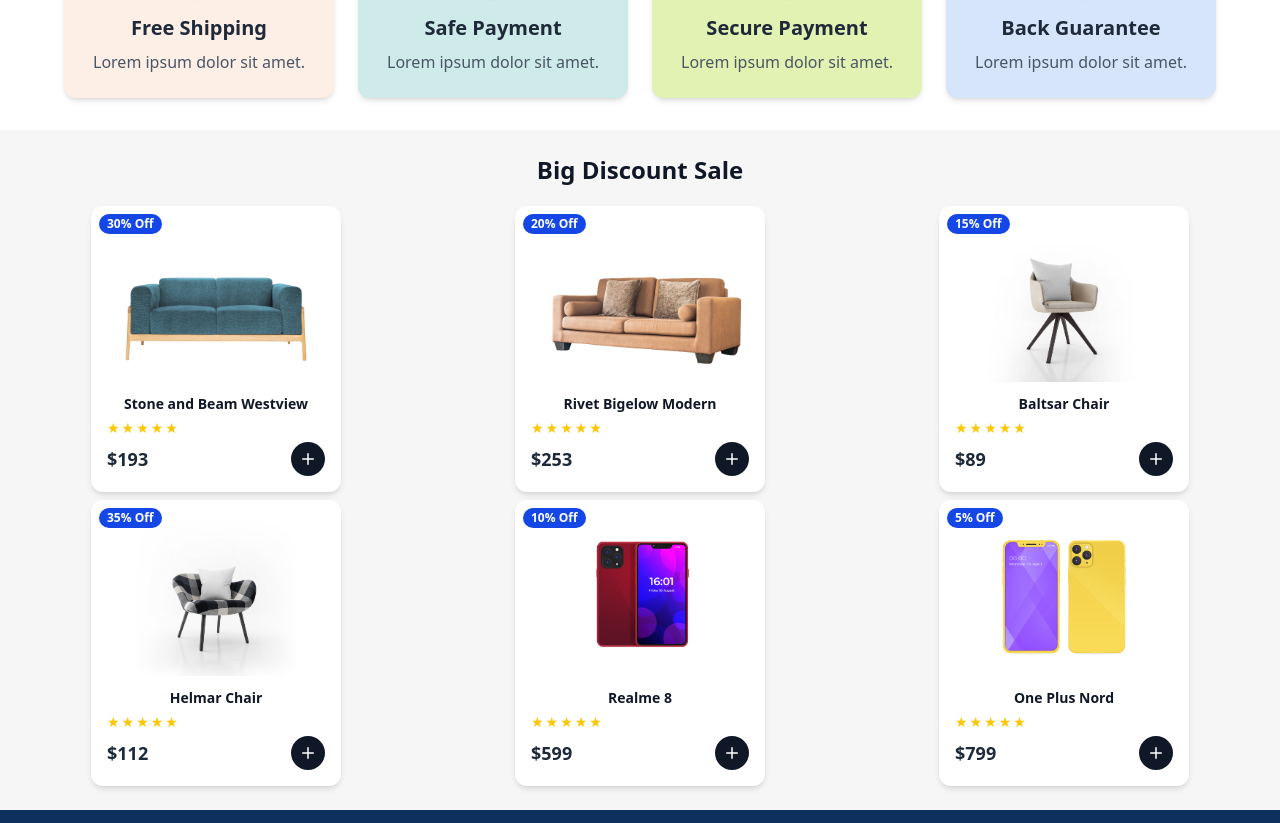
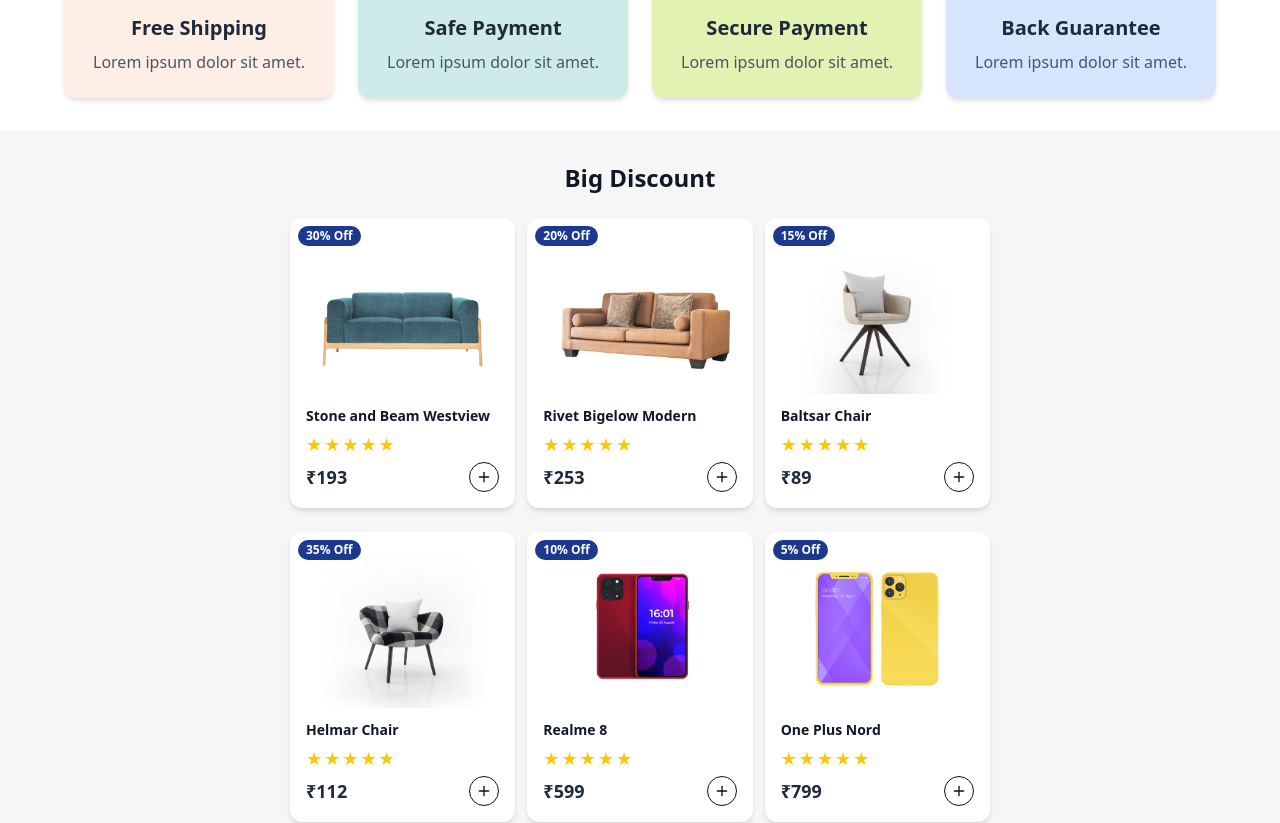
Before and after one commit to Akzh4y-ak/React-JS-project-ecommerce-, a React (Vite) app: page / in a window 1280 px wide. Shown: the part 687-1510 px from the top of the page. Built offline with nearby package versions, Linux system fonts and the light colour scheme.

Commit message:
completed the structure of cards and also the discount sale section

```diff
--- a/src/components/Discountproducts.jsx
+++ b/src/components/Discountproducts.jsx
@@ -4,14 +4,14 @@ import { discountProducts } from "../productData/discountProducts";
 
 const DiscountProducts = () => {
   return (
-    <section className="bg-[#f6f6f6] py-6 px-2">
-      <div className="max-w-screen-xl mx-auto text-center">
-        <h2 className="text-2xl font-bold mb-5 text-gray-900">
-          Big Discount Sale
+    <section className="bg-[#f6f6f6] py-8 px-11 sm:px-4">
+      <div className="max-w-[700px] mx-auto">
+        <h2 className="text-2xl font-bold mb-6 text-gray-900 text-center">
+          Big Discount
         </h2>
 
-        {/* Reduced spacing between cards */}
-        <div className="grid grid-cols-2 sm:grid-cols-3 gap-2 justify-center">
+        {/* Grid: 3 equal columns with fixed width */}
+        <div className="grid grid-cols-2 sm:grid-cols-3 gap-y-6 gap-x-3">
           {discountProducts.map((item) => (
             <div key={item.id} className="flex justify-center">
               <ProductCard
--- a/src/components/ProductCard.jsx
+++ b/src/components/ProductCard.jsx
@@ -3,17 +3,21 @@ import { FiPlus } from "react-icons/fi";
 
 const ProductCard = ({ imgUrl, productName, price, discount }) => {
   return (
-    <div className="bg-white rounded-xl shadow-md hover:shadow-xl transition-all p-4 w-full max-w-[250px] relative">
+    <div className="bg-white w-[230px] rounded-xl shadow-md hover:shadow-xl transition-all p-4 relative">
       {/* Discount Badge */}
       {discount && (
-        <div className="absolute top-2 left-2 bg-blue-700 text-white text-xs font-semibold px-2 py-[2px] rounded-full z-10">
+        <div className="absolute top-2 left-2 bg-blue-900 text-white text-xs font-semibold px-2 py-[2px] rounded-full z-10">
           {discount}% Off
         </div>
       )}
 
-      {/* Product Image */}
+      {/* Image */}
       <div className="w-full h-[160px] flex items-center justify-center mb-3">
-        <img src={imgUrl} alt={productName} className="max-h-full object-contain" />
+        <img
+          src={imgUrl}
+          alt={productName}
+          className="max-h-full object-contain"
+        />
       </div>
 
       {/* Product Name */}
@@ -21,17 +25,19 @@ const ProductCard = ({ imgUrl, productName, price, discount }) => {
         {productName}
       </h3>
 
-      {/* Static 5-Star Rating */}
-      <div className="text-yellow-400 text-sm flex gap-[2px] mb-1">
+      {/* Star Rating */}
+      <div className="text-yellow-400 text-lg flex gap-[2px] mb-1">
+
         <span>★</span><span>★</span><span>★</span><span>★</span><span>★</span>
       </div>
 
-      {/* Price and Add Button */}
+      {/* Price + Add to Cart */}
       <div className="flex justify-between items-center">
-        <span className="text-lg font-bold text-gray-800">${price}</span>
-        <button className="bg-gray-900 hover:bg-gray-700 text-white p-2 rounded-full">
-          <FiPlus size={18} />
+        <span className="text-lg font-bold text-gray-800">₹{price}</span>
+        <button className="border border-[#0d0d26] text-[#0d0d26] bg-white hover:bg-[#0d0d26] hover:text-white transition-colors duration-200 p-[6px] rounded-full">
+          <FiPlus size={16} />
         </button>
+
       </div>
     </div>
   );
```
